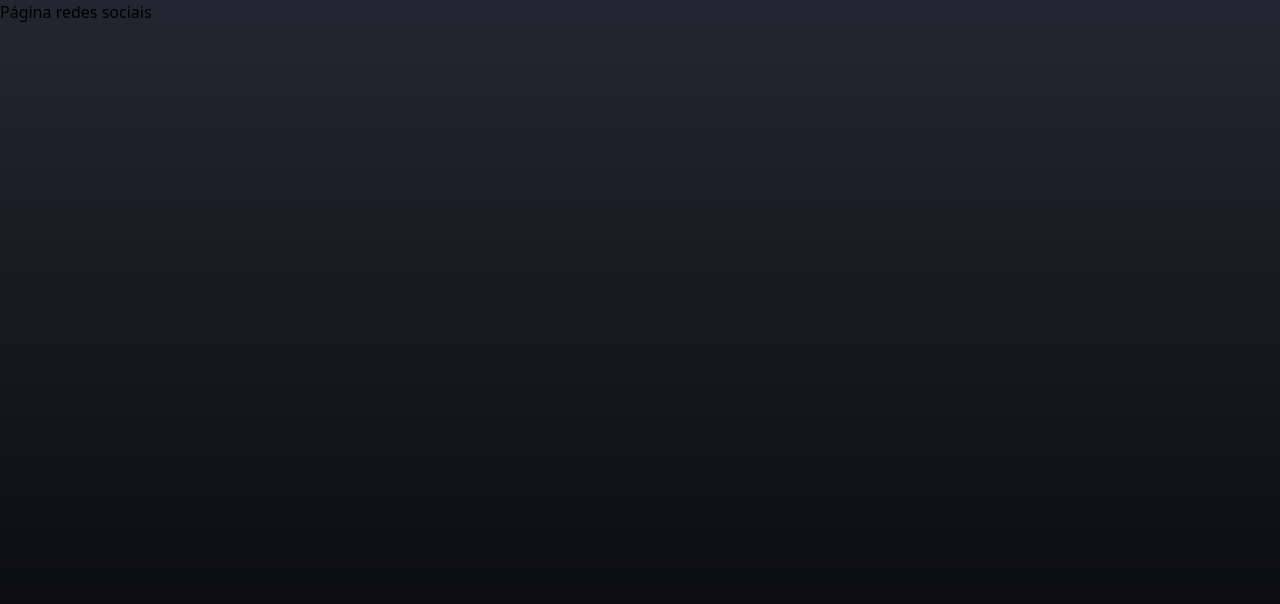
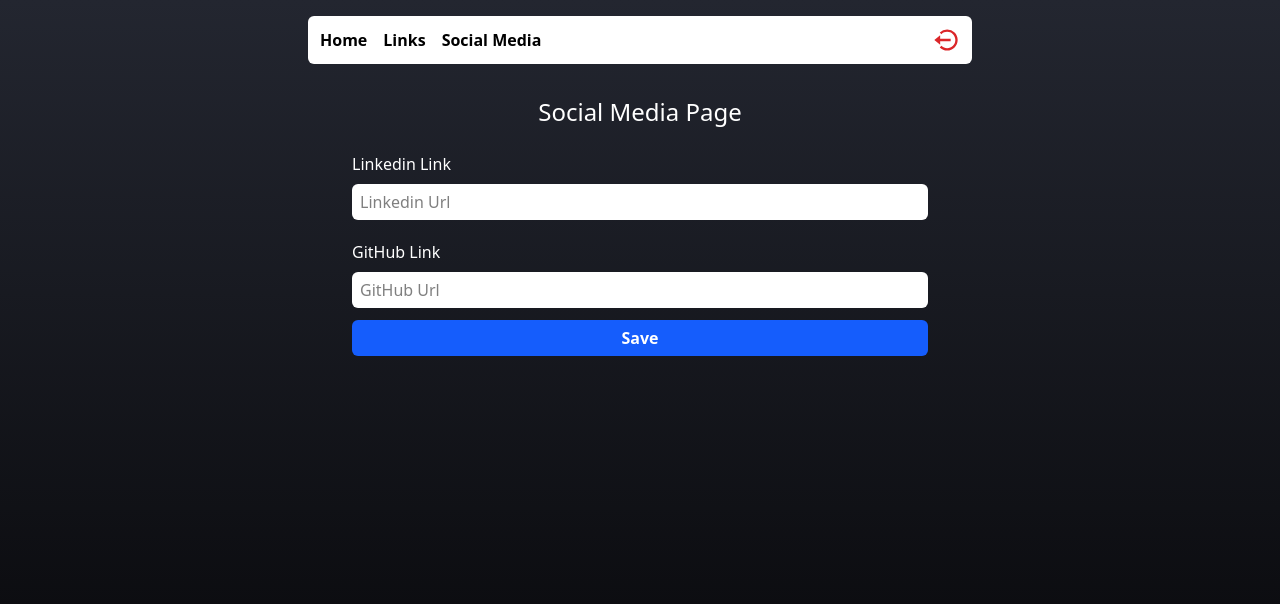
Before and after one commit to Rui-Nobre-Martins/MyLinks_app, a React (Vite) app: page /admin/socialmedia in a window 1280 px wide. Shown: the top 604 px of the page. Built offline with nearby package versions, Linux system fonts and the light colour scheme; no server answers; the database is empty; sample sign-in values are in the browser's storage.

Commit message:
project like linktree done

```diff
--- a/src/App.tsx
+++ b/src/App.tsx
@@ -6,6 +6,7 @@ import { Login } from "./pages/login/login";
 import { Networks } from "./pages/networks/networks";
 
 import { Private } from "./routes/private";
+import { ErrorPage } from "./pages/error/error";
 
 const router = createBrowserRouter([
   {
@@ -23,6 +24,11 @@ const router = createBrowserRouter([
   {
     path:'/admin/socialmedia',
     element: <Private><Networks/></Private>
+  },
+
+  {
+    path: '*',
+    element: <ErrorPage/>
   }
 
 ])
--- a/src/pages/admin/admin.tsx
+++ b/src/pages/admin/admin.tsx
@@ -1,4 +1,4 @@
-import { useState, type FormEvent } from "react";
+import { useEffect, useState, type FormEvent } from "react";
 
 import { Header } from "../../components/header/header";
 import { Input } from "../../components/input/input";
@@ -15,6 +15,14 @@ import {
     deleteDoc
 } from "firebase/firestore"
 
+interface LinkProps{
+    id: string,
+    name: string,
+    url: string,
+    bg:string,
+    color: string
+}
+
 
 export function Admin(){
 
@@ -23,10 +31,60 @@ export function Admin(){
     const [textColorInput, setTextColorInput] = useState("#f1f1f1")
     const [backgroundColorInput, setBackgroundColorInput] = useState("#121212")
 
-    async function handleRegister(e: FormEvent){
+    const [links, setLinks] = useState <LinkProps[]>([])
+
+    useEffect(() => {
+        const linksRef = collection(db, "links");
+        const queryRef = query(linksRef, orderBy("created", "asc"));
+
+        const unsub = onSnapshot(queryRef, (snapshot)=>{
+            let list = [] as LinkProps[];
+
+            snapshot.forEach((doc)=>{
+                list.push({
+                    id: doc.id,
+                    name: doc.data().name,
+                    url: doc.data().url,
+                    bg: doc.data().bg,
+                    color: doc.data().color
+                })
+            })
+            setLinks(list);
+        })
+
+        return () => {
+            unsub();
+        }
+    }, [])
+
+    function handleRegister(e: FormEvent){
         e.preventDefault();
 
-        alert("teste")
+        if( nameInput === "" || urlInput ===""){
+            alert("Empty fields")
+            return;
+        }
+
+        addDoc(collection(db, "links"), {
+            name: nameInput,
+            url: urlInput,
+            bg: backgroundColorInput,
+            color: textColorInput,
+            created: new Date()
+        })
+        .then(()=> {
+            setNameInput("")
+            setUrlInput("")
+            console.log("Registration sucessed")
+        })
+        .catch((error)=>{
+            console.log("Registration ERROR" + error)
+        })
+    }
+
+    async function handleDeleteLink(id: string){
+        const docRef = doc(db, "links", id)
+        await deleteDoc(docRef);
     }
 
     return(
@@ -90,21 +148,25 @@ export function Admin(){
                 My Links
             </h2>
 
+            {links.map((link)=>(
                 <article
+                key={link.id}
                 className="flex items-center justify-between w-11/12 max-w-xl rounded py-3 px-2 mb-2 select-none"
-            style={{backgroundColor: "#2563EB", color:"#FFF"}}
+                style={{backgroundColor: link.bg, color:link.color}}
                 >
 
-                <p>Linkedin</p>
+                    <p>{link.name}</p>
                     <div>
                         <button
                         className="border border-dashed p-1 rounded cursor-pointer"
+                        onClick={ ()=> handleDeleteLink(link.id)}
                         >
                             <FiTrash size={18} color="#fff"/>
                         </button>
 
                     </div>
                 </article>
+            ))}
         </div>
         </>
     )
--- /dev/null
+++ b/src/pages/error/error.tsx
@@ -0,0 +1,17 @@
+import { Link } from "react-router-dom";
+
+export function ErrorPage(){
+    return(
+        <div className="flex w-full justify-center items-center flex-col text-white min-h-screen">
+            <h1 className="font-bold text-4xl mb-4">
+                Page Not Found
+            </h1>
+
+        <Link
+        className=" bg-gray-50/20 py-1 px-4 rounded-md"
+        to="/">
+            Return to homepage
+        </Link>
+        </div>
+    )
+}
--- a/src/pages/home/home.tsx
+++ b/src/pages/home/home.tsx
@@ -1,8 +1,77 @@
+import { useState, useEffect } from "react"
 import { Social } from "../../components/social/social"
+import { FaGithub, FaLinkedin } from "react-icons/fa6"
+import { db } from "../../service/firebaseConnection"
+import {
+    getDocs,
+    collection,
+    orderBy,
+    query,
+    doc,
+    getDoc
+} from 'firebase/firestore'
 
-import { FaGithub, FaLinkedin, FaInstagram } from "react-icons/fa6"
+
+interface LinkProps{
+    id: string,
+    name: string,
+    url: string,
+    bg:string,
+    color: string
+}
+
+interface SocialLinksProps{
+    linkedin: string;
+    github: string;
+}
 
 export function Home(){
+
+    const [links, setLinks] = useState<LinkProps[]>([]);
+    const [socialLinks, setSocialLinks] = useState<SocialLinksProps>();
+
+    useEffect(()=> {
+        function loadLinks(){
+            const linksRef = collection (db, "links")
+            const queryRef = query(linksRef, orderBy("created", "asc"))
+
+            getDocs(queryRef)
+            .then((snapshot)=>{
+                let list = [] as LinkProps[];
+
+                snapshot.forEach((doc)=>{
+                    list.push({
+                        id: doc.id,
+                        name: doc.data().name,
+                        url: doc.data().url,
+                        bg: doc.data().bg,
+                        color: doc.data().color
+                    })
+                })
+
+                setLinks(list);
+            })
+        }
+        loadLinks();
+    }, [])
+
+    useEffect(() => {
+        function loadSocialLinks(){
+            const docRef = doc(db, "social", "links")
+
+            getDoc(docRef)
+            .then((snapshot)=>{
+                if(snapshot.data() !== undefined){
+                    setSocialLinks({
+                        linkedin: snapshot.data()?.linkedin,
+                        github: snapshot.data()?.github
+                    })
+                }
+            })
+        }
+        loadSocialLinks();
+    }, [])
+
     return(
         <>
         <div className="w-full flex flex-col justify-center items-center py-4">
@@ -14,35 +83,32 @@ export function Home(){
             </span>
 
             <main className="flex flex-col w-11/12 max-w-xl text-center">
-                <section className="bg-white mb-4 w-full py-2 rounded-lg select-none transition-transform hover:scale-x-105 cursor-pointer">
-                    <a>
-                        <p className="md:text-lg text-base">
-                            LinkedIn
+                {links.map((link)=> (
+                    <section
+                    style={{backgroundColor: link.bg}}
+                    key={link.id}
+                    className="bg-white mb-4 w-full py-2 rounded-lg select-none transition-transform hover:scale-x-105 cursor-pointer">
+                    <a href={link.url} target="_blank">
+                        <p
+                        style={{color: link.color}}
+                        className="md:text-lg text-base">
+                            {link.name}
                         </p>
                     </a>
                 </section>
+                ))}
 
-                <section className="bg-white mb-4 w-full py-2 rounded-lg select-none transition-transform hover:scale-x-105 cursor-pointer">
-                    <a>
-                        <p className="md:text-lg text-base">
-                            Git Hub
-                        </p>
-                    </a>
-                </section>
-
-                <footer className="flex justify-center gap-3 my-4">
-                    <Social url="https://www.linkedin.com/in/rui-nobre-martins-29217bba/">
+                {socialLinks && Object.keys(socialLinks).length > 0 &&(
+                    <footer className="flex justify-center gap-3 my-4">
+                    <Social url={socialLinks?.linkedin}>
                         <FaLinkedin size={35} color="#fff"  className="transition-transform hover:scale-y-105"/>
                     </Social>
 
-                    <Social url="https://github.com/Rui-Nobre-Martins/">
+                    <Social url={socialLinks?.github}>
                         <FaGithub size={35} color="#fff" className="transition-transform hover:scale-y-105"/>
                     </Social>
-
-                    <Social url="https://www.instagram.com/ruinobremartins/">
-                        <FaInstagram size={35} color="#fff" className="transition-transform hover:scale-y-105"/>
-                    </Social>
                 </footer>
+                )}
             </main>
         </div>
 
--- a/src/pages/networks/networks.tsx
+++ b/src/pages/networks/networks.tsx
@@ -1,10 +1,86 @@
+import { useState, type FormEvent, useEffect } from "react";
+
+import { Header } from "../../components/header/header";
+import { Input } from "../../components/input/input";
+
+import { db } from "../../service/firebaseConnection";
+import {
+    setDoc,
+    doc,
+    getDoc
+} from 'firebase/firestore'
 
 export function Networks(){
+
+    const [linkedin , setLinkedin] = useState("");
+    const [github, setGitHub] = useState("");
+
+    useEffect(() =>{
+        function loadLinks(){
+            const docRef = doc(db, "social", "links")
+            getDoc(docRef)
+            .then((snapshot) =>{
+                if(snapshot.data() !== undefined){
+                    setLinkedin(snapshot.data()?.linkedin)
+                    setGitHub(snapshot.data()?.github)
+                }
+            })
+        }
+
+        loadLinks();
+    }, [])
+
+    function handleRegister(e: FormEvent){
+        e.preventDefault();
+
+        setDoc(doc(db, "social", "links"),{
+            linkedin: linkedin,
+            github: github
+        })
+        .then(()=>{
+            console.log("Success")
+        })
+        .catch((error)=>{
+            console.log("ERROR" + error)
+        })
+    }
+
     return(
         <>
-        <h1>
-            Página redes sociais
-        </h1>
+        <div className="flex items-center flex-col min-h-screen pb-7 px-2">
+            <Header/>
+            <h1 className="text-white text-2xl font-medium mt-8 mb-4">
+                Social Media Page
+            </h1>
+
+            <form
+            className="flex flex-col max-w-xl w-full"
+            onSubmit={handleRegister}
+            >
+                <label className="text-white font-medium mt-2 mb-2">Linkedin Link</label>
+                <Input
+                    placeholder="Linkedin Url"
+                    type="url"
+                    value={linkedin}
+                    onChange={(e) => setLinkedin(e.target.value)}
+                />
+
+                <label className="text-white font-medium mt-2 mb-2">GitHub Link</label>
+                <Input
+                    placeholder="GitHub Url"
+                    type="url"
+                    value={github}
+                    onChange={(e) => setGitHub(e.target.value)}
+                />
+
+                <button
+                type="submit"
+                className="text-white bg-blue-600 h-9 rounded-md items-center justify-center flex mb-7 font-bold cursor-pointer"
+                >
+                    Save
+                </button>
+            </form>
+        </div>
         </>
     )
 }
```
Lines whose indentation alone changed are shown as unchanged.
